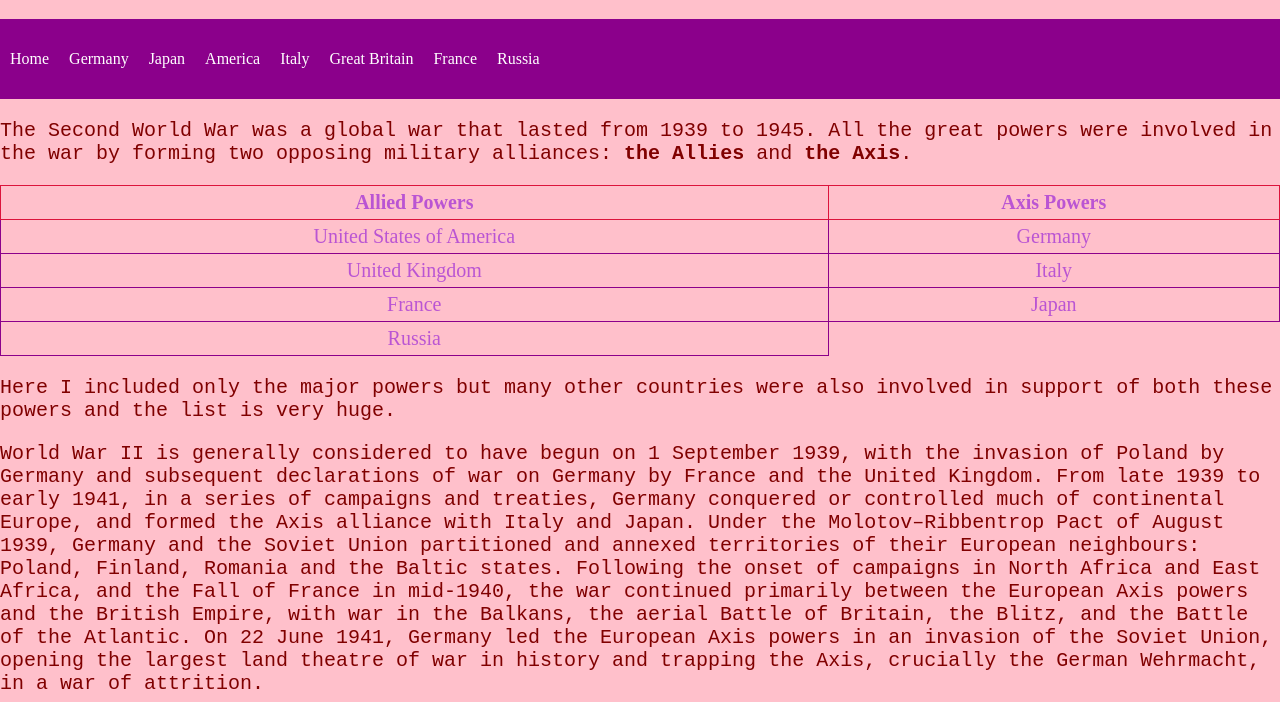
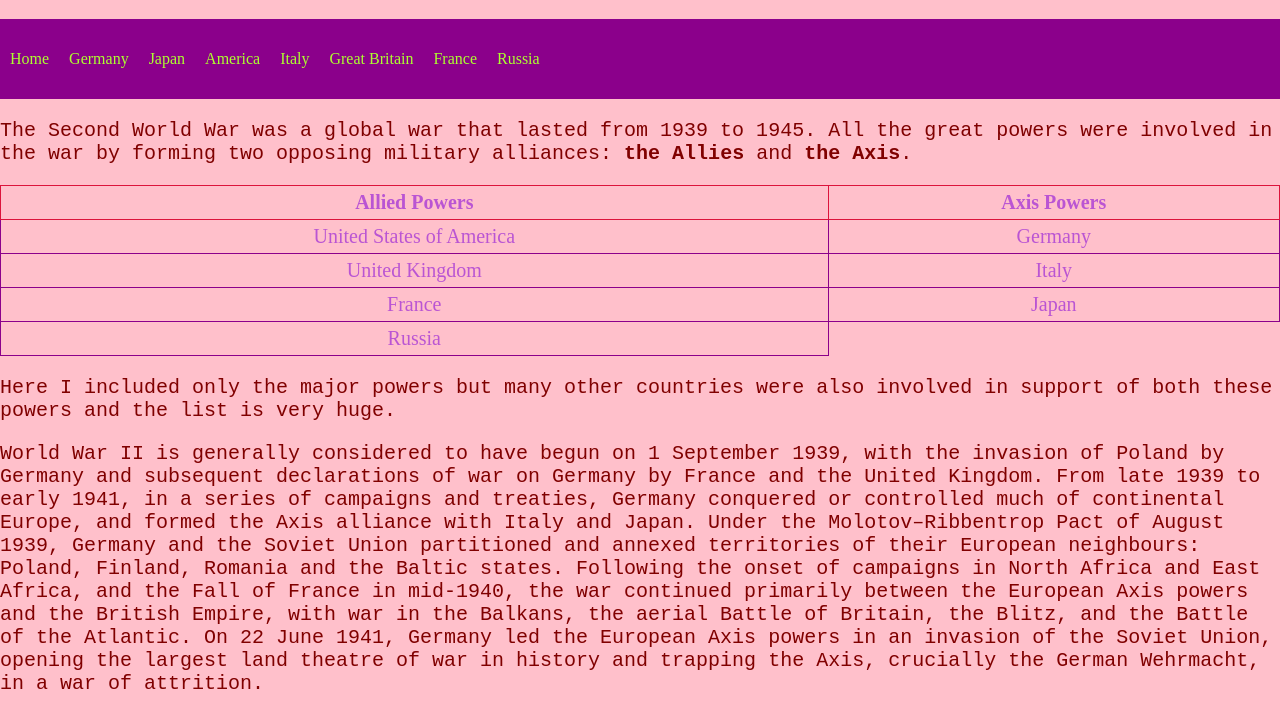
Before and after one commit to Nikhil-Matcha/IT-Workshop, a plain HTML site: page index.html in a window 1280 px wide. Shown: the part 61-763 px from the top of the page. Drawn offline with Linux system fonts and the light colour scheme.

Commit message:
version-4

```diff
--- a/style.css
+++ b/style.css
@@ -72,11 +72,11 @@ nav {
 
 a {
     padding: 10px;
-    color: white;
+    color: greenyellow;
     text-decoration: none;
 }
 
 a:hover {
     color: pink;
-    background-color: green;
+    background-color: magenta;
 }
```
